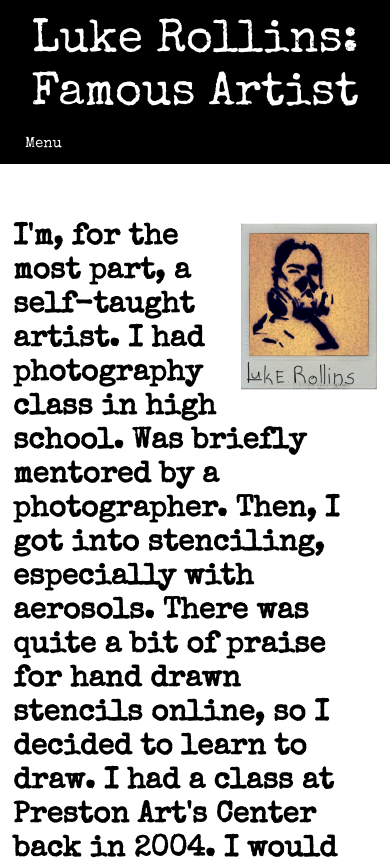
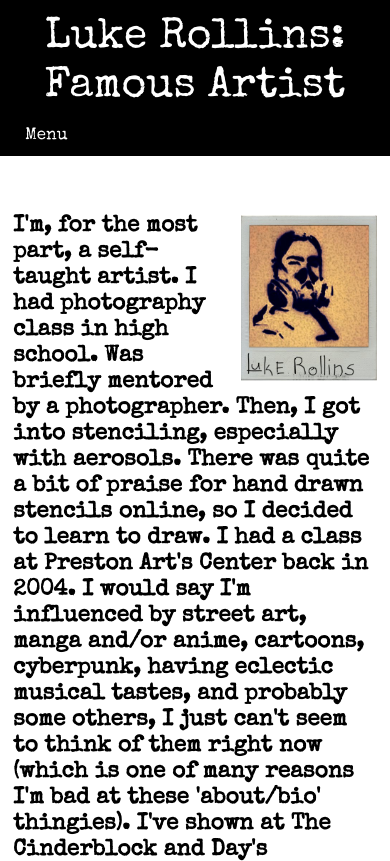
Before and after one commit to lukerollins/Code_Louisville_FEWD_Improved_Project, a plain HTML site: page index.html in a window 390 px wide. Shown: the top 861 px of the page. Drawn offline with nearby package versions, Linux system fonts and the light colour scheme.

Commit message:
Switched the font size to em's for the sake of cosistency. Also, kinda liking ems

```diff
--- a/CSS/art_page_four.css
+++ b/CSS/art_page_four.css
@@ -19,15 +19,15 @@
 body {
     background-color: white;
     font-family: 'Special Elite', cursive;
-    overflow: hidden;
+    font-size: 17px;
 }
 
 
 /*I decided the header should tell you the site you're at on all the pages*/
 
 header {
-    font-size: 300%;
-    align-content:stretch;
+    font-size: 3em;
+    align-content: stretch;
     text-align: center;
     background-color: black;
     color: white;
@@ -42,7 +42,7 @@ header {
 /*This is mostly for the 'About/Home' and 'Contact' pages*/
 
 .about {
-    font-size: 3.5vh;
+    font-size: 1.7em;
     font-weight: 600;
     text-align: left;
     margin: 5px;
@@ -59,6 +59,7 @@ header {
     width: 100%;
     position: relative;
     margin: 0 3px;
+    /*overflow: auto;*/
 }
 
 .left {
@@ -85,13 +86,12 @@ header {
 }
 
 .fa-huge {
-    font-size: 20vh;
+    font-size: 3em;
 }
 
 /*The illustration on the 'Contact' page*/
 
 img.chip {
-
     height: 99%;
     width: 99%;
     margin-left: 8px;
@@ -117,7 +117,7 @@ nav {
     height: 40px;
     width: 100%;
     background: black;
-    font-size: 11pt;
+    font-size: 1em;
     position: relative;
     border-top: 3px solid black;
     border-bottom: 6px solid black;
@@ -249,6 +249,7 @@ nav {
         width: 100%;
         position: relative;
     }
+
     nav a#pull:after {
         content: "";
         background: no-repeat;
@@ -266,14 +267,22 @@ nav {
 
 @media only screen and (max-width: 430px) {
     header {
-            font-size: 289%;
+            font-size: 2.5em;
+    }
+
+    .about {
+        font-size: 1.33em;
     }
 }
 
 /*Smartphone*/
 @media only screen and (max-width: 320px) {
     header {
-        font-size: 200%;
+        font-size: 2em;
+    }
+
+    .about {
+        font-size: 1em;
     }
 
     nav li {
```
